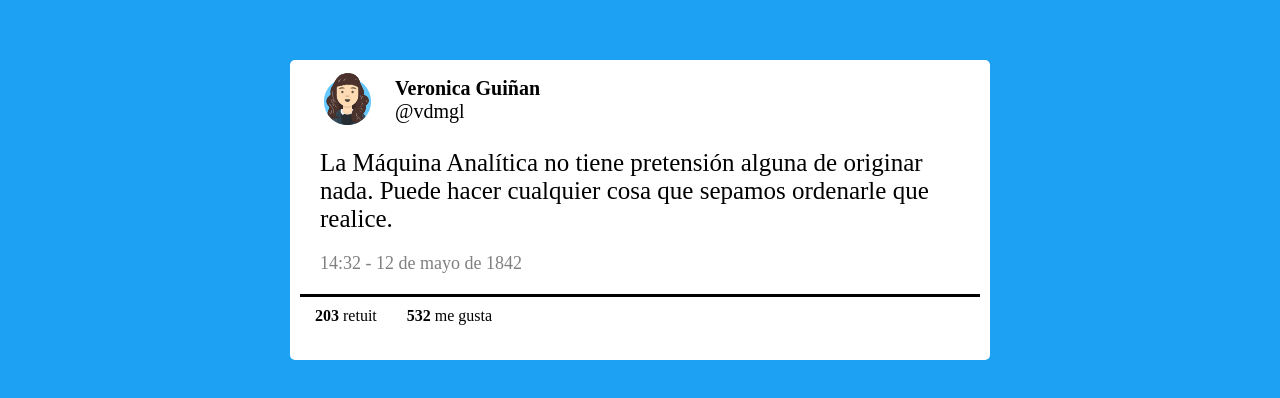
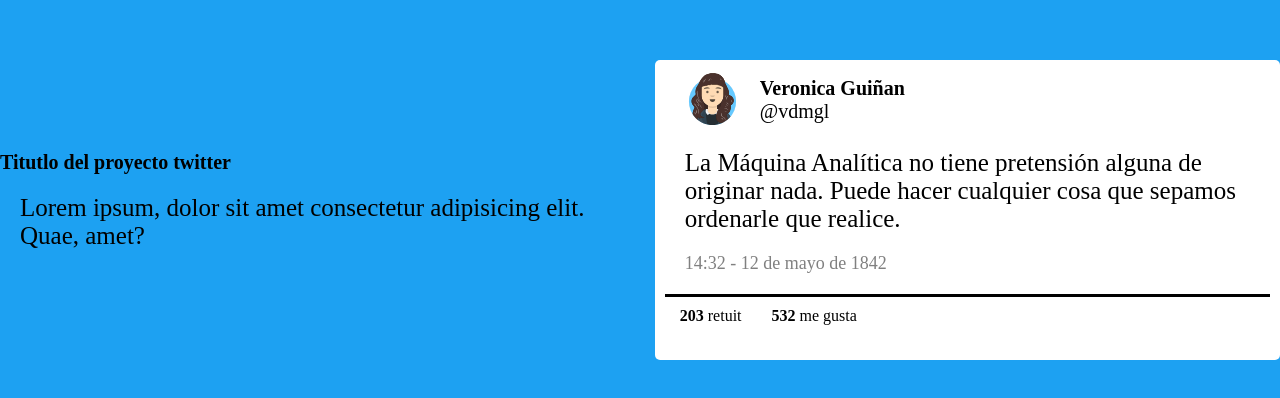
Before and after one commit to veronicadelmar/practicaGit, a plain HTML site: page index.html in a window 1280 px wide. Shown: the part 190-588 px from the top of the page. Drawn offline with Linux system fonts and the light colour scheme.

Commit message:
agregando el header

```diff
--- a/index.html
+++ b/index.html
@@ -9,6 +9,10 @@
 
 </head>
 <body>
+    <header>
+        <h1>Titutlo del proyecto twitter</h1>
+        <p>Lorem ipsum, dolor sit amet consectetur adipisicing elit. Quae, amet?</p>
+    </header>
     <main>
          <section id="box1">
             <figure>
```
